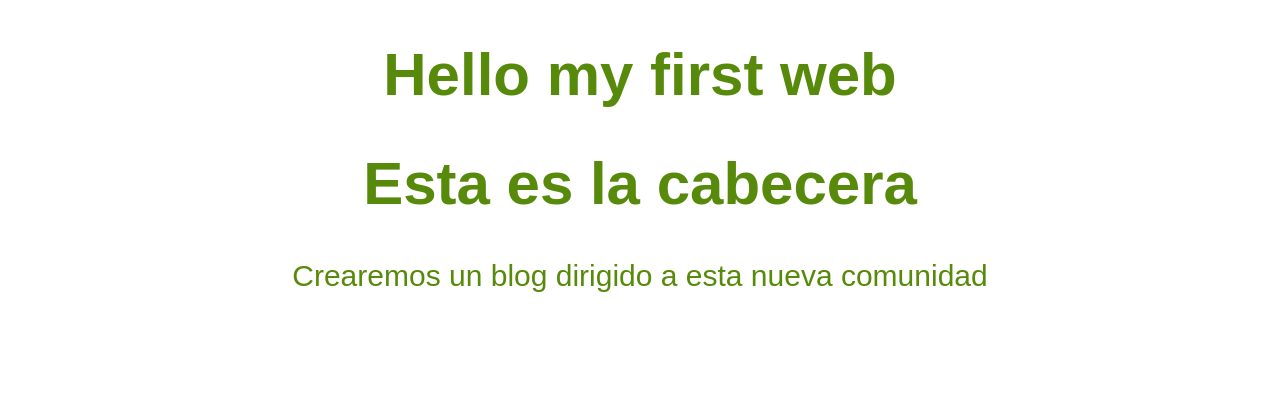
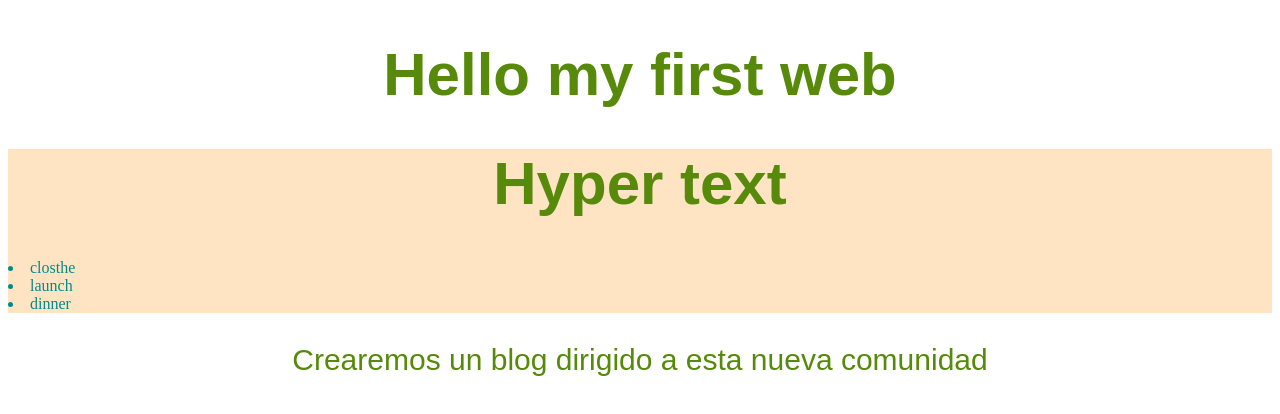
Before and after one commit to HubertRicardo/primerprueva, a plain HTML site: page index.html in a window 1280 px wide. Drawn offline with Linux system fonts and the light colour scheme.

Commit message:
commit de la branch hearder para hacer el merge

```diff
--- a/index.html
+++ b/index.html
@@ -7,7 +7,10 @@
 <body>
     <h1>Hello my first web</h1>
     <div id="cabecera">
-        <h1>Esta es la cabecera</h1>
+        <h1>Hyper text</h1>
+        <li>closthe</li>
+        <li>launch</li>
+        <li>dinner</li>
     </div>
     <div id="content">
         <p>Crearemos un blog dirigido a esta nueva comunidad</p>
--- a/style.css
+++ b/style.css
@@ -13,3 +13,8 @@ body #content p{
     justify-content: center;
     font-family: Arial, Helvetica, sans-serif;
 }
+
+body #cabecera {
+    color: darkcyan;
+    background-color: bisque;
+}
```
